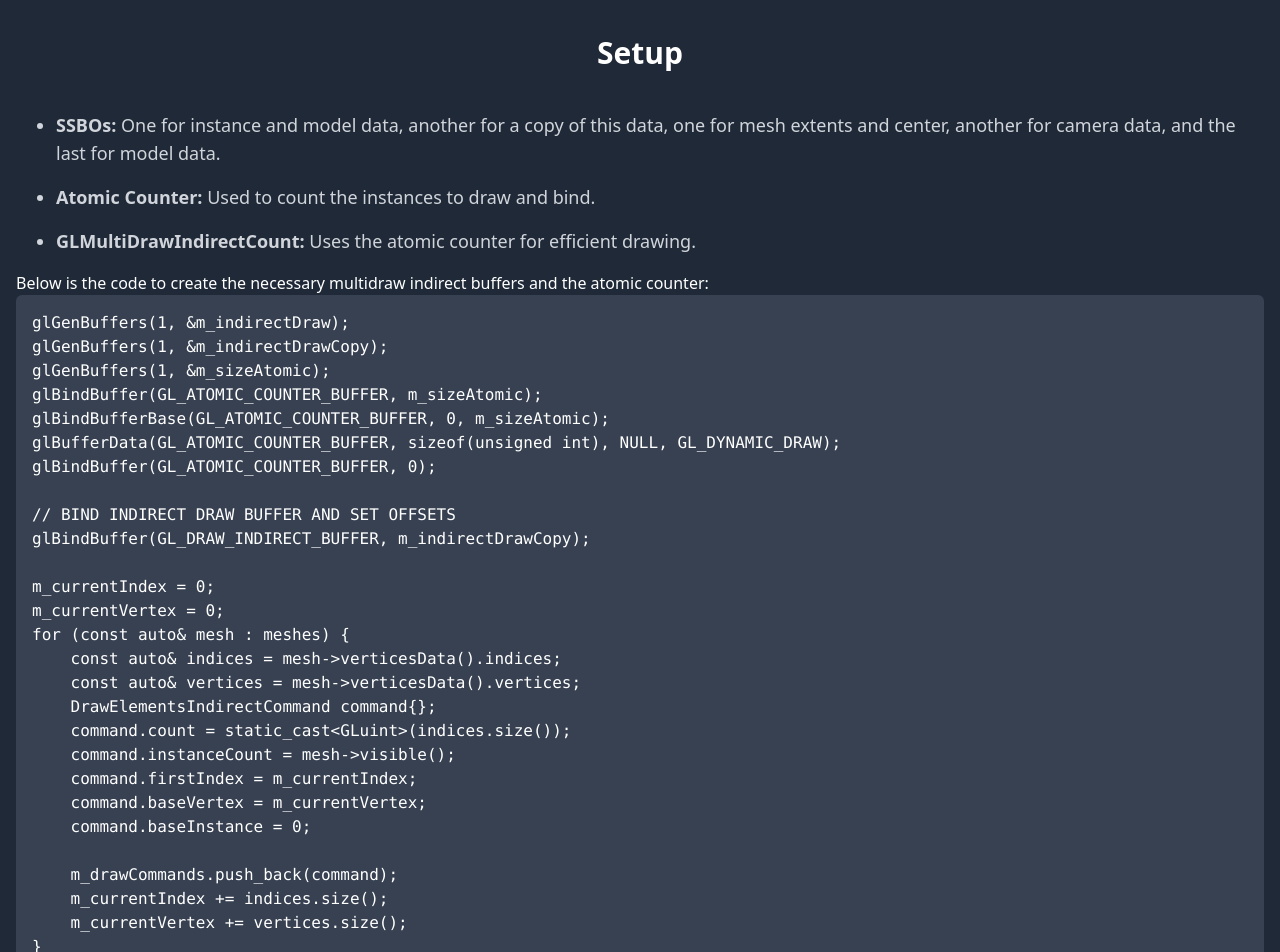
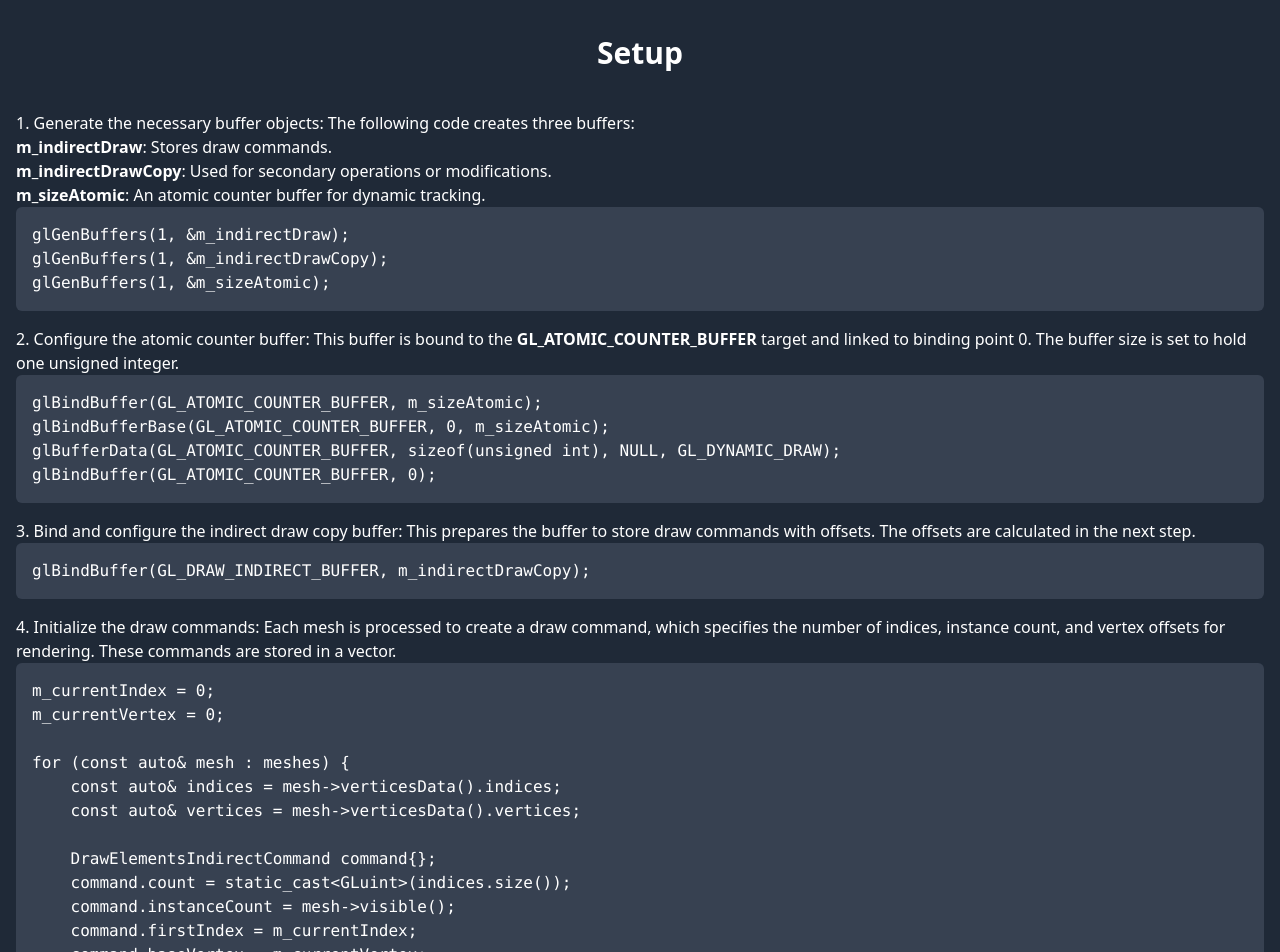
Before and after one commit to deni2312/deni2312.github.io, a React (Vite) app: page /deni2312.github.io/articles/culling in a window 1280 px wide. Shown: the part 800-1752 px from the top of the page. Built offline with nearby package versions, Linux system fonts and the light colour scheme.

Commit message:
Added groups

```diff
--- a/src/articles/Culling.tsx
+++ b/src/articles/Culling.tsx
@@ -30,29 +30,48 @@ const SetupSection: React.FC = () => (
   <section className="py-20 bg-gray-800">
     <div className="container mx-auto px-4">
       <h2 className="text-3xl font-bold text-center mb-10">Setup</h2>
-      <ul className="text-lg text-gray-300 list-disc pl-10 space-y-4">
-        <li><strong>SSBOs:</strong> One for instance and model data, another for a copy of this data, one for mesh extents and center, another for camera data, and the last for model data.</li>
-        <li><strong>Atomic Counter:</strong> Used to count the instances to draw and bind.</li>
-        <li><strong>GLMultiDrawIndirectCount:</strong> Uses the atomic counter for efficient drawing.</li>
-      </ul>
-      <p className="mt-4">Below is the code to create the necessary multidraw indirect buffers and the atomic counter:</p>
-      <pre className="bg-gray-700 p-4 rounded-md text-white">
-        {`glGenBuffers(1, &m_indirectDraw);
+  <p className="mt-4">
+    1. Generate the necessary buffer objects: The following code creates three buffers:
+    <ul>
+      <li><strong>m_indirectDraw</strong>: Stores draw commands.</li>
+      <li><strong>m_indirectDrawCopy</strong>: Used for secondary operations or modifications.</li>
+      <li><strong>m_sizeAtomic</strong>: An atomic counter buffer for dynamic tracking.</li>
+    </ul>
+  </p>
+  <pre className="bg-gray-700 p-4 rounded-md text-white">
+    {`glGenBuffers(1, &m_indirectDraw);
 glGenBuffers(1, &m_indirectDrawCopy);
-glGenBuffers(1, &m_sizeAtomic);
-glBindBuffer(GL_ATOMIC_COUNTER_BUFFER, m_sizeAtomic);
+glGenBuffers(1, &m_sizeAtomic);`}
+  </pre>
+
+  <p className="mt-4">
+    2. Configure the atomic counter buffer: This buffer is bound to the <strong>GL_ATOMIC_COUNTER_BUFFER</strong> target and linked to binding point 0. The buffer size is set to hold one unsigned integer.
+  </p>
+  <pre className="bg-gray-700 p-4 rounded-md text-white">
+    {`glBindBuffer(GL_ATOMIC_COUNTER_BUFFER, m_sizeAtomic);
 glBindBufferBase(GL_ATOMIC_COUNTER_BUFFER, 0, m_sizeAtomic);
 glBufferData(GL_ATOMIC_COUNTER_BUFFER, sizeof(unsigned int), NULL, GL_DYNAMIC_DRAW);
-glBindBuffer(GL_ATOMIC_COUNTER_BUFFER, 0);
+glBindBuffer(GL_ATOMIC_COUNTER_BUFFER, 0);`}
+  </pre>
 
-// BIND INDIRECT DRAW BUFFER AND SET OFFSETS
-glBindBuffer(GL_DRAW_INDIRECT_BUFFER, m_indirectDrawCopy);
+  <p className="mt-4">
+    3. Bind and configure the indirect draw copy buffer: This prepares the buffer to store draw commands with offsets. The offsets are calculated in the next step.
+  </p>
+  <pre className="bg-gray-700 p-4 rounded-md text-white">
+    {`glBindBuffer(GL_DRAW_INDIRECT_BUFFER, m_indirectDrawCopy);`}
+  </pre>
 
-m_currentIndex = 0;
+  <p className="mt-4">
+    4. Initialize the draw commands: Each mesh is processed to create a draw command, which specifies the number of indices, instance count, and vertex offsets for rendering. These commands are stored in a vector.
+  </p>
+  <pre className="bg-gray-700 p-4 rounded-md text-white">
+    {`m_currentIndex = 0;
 m_currentVertex = 0;
+
 for (const auto& mesh : meshes) {
     const auto& indices = mesh->verticesData().indices;
     const auto& vertices = mesh->verticesData().vertices;
+
     DrawElementsIndirectCommand command{};
     command.count = static_cast<GLuint>(indices.size());
     command.instanceCount = mesh->visible();
@@ -63,22 +82,23 @@ for (const auto& mesh : meshes) {
     m_drawCommands.push_back(command);
     m_currentIndex += indices.size();
     m_currentVertex += vertices.size();
-}
+}`}
+  </pre>
 
-glBindBuffer(GL_ARRAY_BUFFER, m_indirectDrawCopy);
+  <p className="mt-4">
+    5. Upload draw commands to buffers: The commands are uploaded to both the copy buffer and the primary indirect draw buffer for use in rendering.
+  </p>
+  <pre className="bg-gray-700 p-4 rounded-md text-white">
+    {`glBindBuffer(GL_ARRAY_BUFFER, m_indirectDrawCopy);
 glBindBufferBase(GL_SHADER_STORAGE_BUFFER, m_indirectCopySSBOId, m_indirectDrawCopy);
-
-// Upload the draw commands to the buffer
 glBufferData(GL_DRAW_INDIRECT_BUFFER, m_drawCommands.size() * sizeof(DrawElementsIndirectCommand), m_drawCommands.data(), GL_DYNAMIC_DRAW);
 
-// Upload the draw commands to the buffer for indirect draw
 glBindBuffer(GL_DRAW_INDIRECT_BUFFER, m_indirectDraw);
 glBindBuffer(GL_ARRAY_BUFFER, m_indirectDraw);
 glBindBufferBase(GL_SHADER_STORAGE_BUFFER, m_indirectSSBOId, m_indirectDraw);
-glBufferData(GL_DRAW_INDIRECT_BUFFER, m_drawCommands.size() * sizeof(DrawElementsIndirectCommand), nullptr, GL_DYNAMIC_DRAW);
-`}
-      </pre>
-    </div>
+glBufferData(GL_DRAW_INDIRECT_BUFFER, m_drawCommands.size() * sizeof(DrawElementsIndirectCommand), nullptr, GL_DYNAMIC_DRAW);`}
+  </pre>
+</div>
   </section>
 );
 
@@ -244,12 +264,35 @@ layout(binding = 0) uniform atomic_uint counterSize;
   </section>
 );
 
+const RenderingSection: React.FC = () => (
+  <section className="py-20 bg-gray-800">
+    <div className="container mx-auto px-4">
+      <h2 className="text-3xl font-bold text-center mb-10">Rendering</h2>
+      <p className="mt-4">
+        Rendering with <code>GlMultidrawIndirectCount</code> is done as follows:
+      </p>
+      <pre className="bg-gray-700 p-4 rounded-md text-white">
+      {`        m_vao->bind();
+		glBindBuffer(GL_DRAW_INDIRECT_BUFFER, m_indirectDraw);
+		glBindBuffer(GL_PARAMETER_BUFFER_ARB, m_sizeAtomic);
+		glBindBufferBase(GL_SHADER_STORAGE_BUFFER, m_indirectSSBOId, m_indirectDraw);
+		glMultiDrawElementsIndirectCountARB(GL_TRIANGLES, GL_UNSIGNED_INT, nullptr, 0, m_drawCommands.size(), 0);
+		glBindBuffer(GL_PARAMETER_BUFFER_ARB, 0);
+		glBindBuffer(GL_DRAW_INDIRECT_BUFFER, 0);
+        `}
+
+      </pre>
+    </div>
+  </section>
+);
+
 const CullingPage: React.FC = () => (
   <div className="min-h-screen bg-gray-900 text-white font-sans">
     <Header />
     <RenderingPipeline />
     <SetupSection />
     <ComputeShaderSection />
+    <RenderingSection/>
   </div>
 );
 
```
